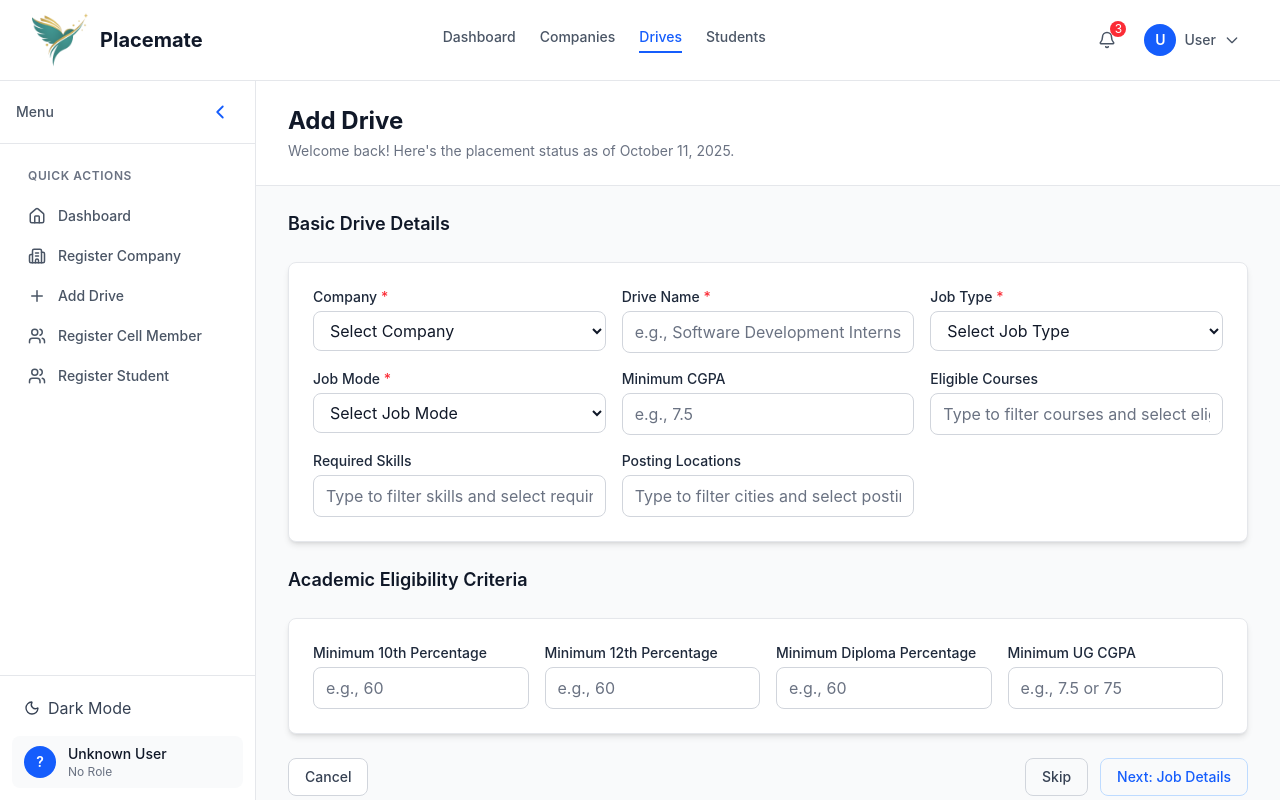
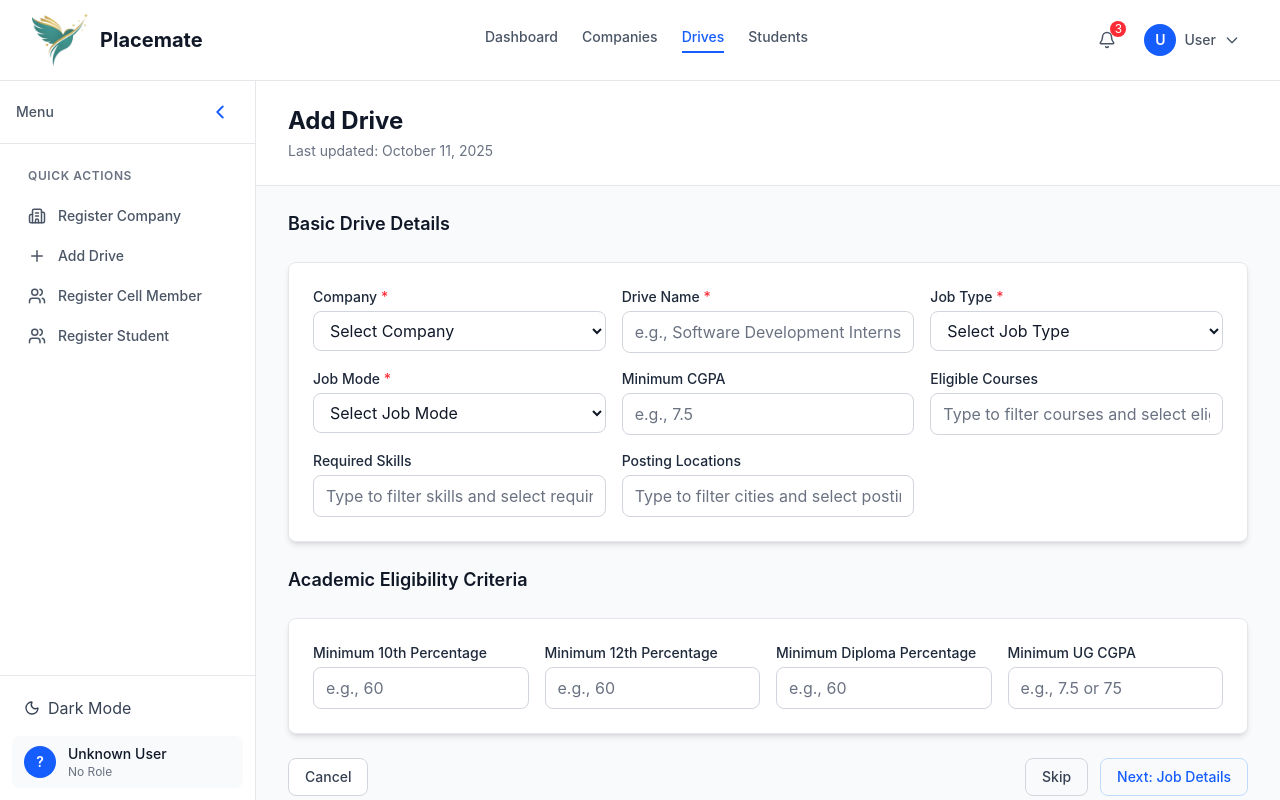
Before and after one commit to Kishan-Thanki/placemate, a React (Vite) app in the folder frontend/: page /admin/drives/new in a window 1280 px wide. Built offline with nearby package versions, Linux system fonts and the light colour scheme.

Commit message:
Fixed minor UI issues

```diff
--- a/frontend/src/components/layout/DashboardLayout.jsx
+++ b/frontend/src/components/layout/DashboardLayout.jsx
@@ -77,13 +77,29 @@ export function DashboardLayout({ children, title = "Dashboard" }) {
                   ${isDark ? "text-gray-400" : "text-gray-500"}
                 `}
                   >
-                    Welcome back! Here's the placement status as of{" "}
-                    {new Date().toLocaleDateString("en-US", {
-                      year: "numeric",
-                      month: "long",
-                      day: "numeric",
-                    })}
-                    .
+                    {title === "Placement Dashboard"
+                      ? `Welcome back! Here's the placement status as of ${new Date().toLocaleDateString(
+                          "en-US",
+                          {
+                            year: "numeric",
+                            month: "long",
+                            day: "numeric",
+                          }
+                        )}.`
+                      : title === "Registered Companies"
+                      ? "Manage and view all companies registered in the placement portal."
+                      : title === "Placement Drives"
+                      ? "Browse and manage all placement drives and opportunities."
+                      : title === "Registered Students"
+                      ? "View and manage all students registered for placements."
+                      : `Last updated: ${new Date().toLocaleDateString(
+                          "en-US",
+                          {
+                            year: "numeric",
+                            month: "long",
+                            day: "numeric",
+                          }
+                        )}`}
                   </p>
                 </div>
 
--- a/frontend/src/components/layout/Navbar.jsx
+++ b/frontend/src/components/layout/Navbar.jsx
@@ -1,4 +1,4 @@
-import React, { useState } from "react";
+import React, { useState, useEffect, useRef } from "react";
 import { NavLink, useNavigate } from "react-router-dom";
 import logoUrl from "../../../src/assets/placemate_logo.png";
 import { useTheme } from "../../contexts/ThemeContext";
@@ -14,6 +14,10 @@ export function Navbar({ onMenuClick }) {
   const navigate = useNavigate();
   const [showProfileMenu, setShowProfileMenu] = useState(false);
   const [showNotifications, setShowNotifications] = useState(false);
+
+  // Refs for click-outside detection
+  const profileRef = useRef(null);
+  const notificationRef = useRef(null);
 
   // Fetch user info from localStorage
   const storedUser = JSON.parse(localStorage.getItem("user")) || {};
@@ -51,6 +55,24 @@ export function Navbar({ onMenuClick }) {
     },
   ];
 
+  // Close dropdowns when clicking outside
+  useEffect(() => {
+    const handleClickOutside = (event) => {
+      if (profileRef.current && !profileRef.current.contains(event.target)) {
+        setShowProfileMenu(false);
+      }
+      if (
+        notificationRef.current &&
+        !notificationRef.current.contains(event.target)
+      ) {
+        setShowNotifications(false);
+      }
+    };
+
+    document.addEventListener("mousedown", handleClickOutside);
+    return () => document.removeEventListener("mousedown", handleClickOutside);
+  }, []);
+
   // Handle sign out
   const handleSignOut = async () => {
     try {
@@ -82,10 +104,10 @@ export function Navbar({ onMenuClick }) {
       ${isDark ? "bg-gray-800 border-gray-700" : "bg-white border-gray-200"}
     `}
     >
-      <div className="px-4 sm:px-6 lg:px-8">
-        <div className="grid grid-cols-12 items-center h-20 gap-4 py-2">
+      <div className="px-2 sm:px-4 lg:px-8">
+        <div className="flex items-center justify-between h-20 py-2">
           {/* Left section: Logo + mobile menu */}
-          <div className="col-span-12 lg:col-span-4 flex items-center space-x-4">
+          <div className="flex items-center space-x-2 sm:space-x-4">
             <button
               onClick={onMenuClick}
               className={`
@@ -112,14 +134,14 @@ export function Navbar({ onMenuClick }) {
               </svg>
             </button>
 
-            <div className="flex items-center space-x-3">
+            <div className="flex items-center space-x-2 sm:space-x-3">
               <img
                 src={logoUrl}
                 alt="Placemate Logo"
-                className="h-14 w-14 object-contain my-1"
+                className="h-12 w-12 sm:h-14 sm:w-14 object-contain my-1"
               />
               <span
-                className={`text-xl font-bold hidden sm:block ${
+                className={`text-lg sm:text-xl font-bold ${
                   isDark ? "text-white" : "text-gray-900"
                 }`}
               >
@@ -129,8 +151,9 @@ export function Navbar({ onMenuClick }) {
           </div>
 
           {/* Center section: Navigation links */}
-          <div className="hidden md:flex col-span-12 lg:col-span-4 items-center">
-            <div className="hidden lg:flex items-center space-x-6">
+          <div className="flex-1 flex items-center justify-center mx-4">
+            {/* Mobile: Show in sidebar, Desktop: Show in navbar */}
+            <div className="hidden md:flex items-center space-x-4 lg:space-x-6">
               {[
                 {
                   id: "dashboard",
@@ -147,7 +170,7 @@ export function Navbar({ onMenuClick }) {
                   to={item.to}
                   end={item.end}
                   className={({ isActive }) => `
-                    text-sm font-medium pb-1 border-b-2 transition-colors
+                    text-sm font-medium pb-1 border-b-2 transition-colors whitespace-nowrap
                     ${
                       isActive
                         ? isDark
@@ -166,9 +189,9 @@ export function Navbar({ onMenuClick }) {
           </div>
 
           {/* Right section: Notifications + Profile */}
-          <div className="col-span-12 lg:col-span-4 flex items-center justify-end space-x-3">
+          <div className="flex items-center justify-end space-x-1 sm:space-x-3">
             {/* Notifications */}
-            <div className="relative">
+            <div className="relative" ref={notificationRef}>
               <button
                 onClick={() => setShowNotifications(!showNotifications)}
                 className={`
@@ -254,7 +277,7 @@ export function Navbar({ onMenuClick }) {
             </div>
 
             {/* Profile dropdown */}
-            <div className="relative">
+            <div className="relative" ref={profileRef}>
               <button
                 onClick={() => setShowProfileMenu(!showProfileMenu)}
                 className={`
@@ -298,6 +321,7 @@ export function Navbar({ onMenuClick }) {
                       ? "bg-gray-800 border-gray-700"
                       : "bg-white border-gray-200"
                   } border
+                  max-h-[calc(100vh-100px)] overflow-y-auto
                 `}
                 >
                   <div className="py-2">
--- a/frontend/src/components/layout/Sidebar.jsx
+++ b/frontend/src/components/layout/Sidebar.jsx
@@ -1,6 +1,6 @@
-import React, { useState, useEffect } from 'react';
-import { useNavigate } from 'react-router-dom';
-import { useTheme } from '../../contexts/ThemeContext';
+import React, { useState, useEffect } from "react";
+import { useNavigate } from "react-router-dom";
+import { useTheme } from "../../contexts/ThemeContext";
 import {
   LayoutDashboard,
   Building2,
@@ -14,61 +14,94 @@ import {
   Moon,
   Sun,
   HomeIcon,
-} from 'lucide-react';
+} from "lucide-react";
 
 export function Sidebar({ isOpen, onClose }) {
   const { isDark, toggleTheme } = useTheme();
   const navigate = useNavigate();
-  const [activeItem, setActiveItem] = useState('dashboard');
+  const [activeItem, setActiveItem] = useState("dashboard");
   const [collapsed, setCollapsed] = useState(false);
 
   // ✅ Load user info from localStorage
   const [user, setUser] = useState(null);
   useEffect(() => {
-    const stored = localStorage.getItem('user');
+    const stored = localStorage.getItem("user");
     if (stored) setUser(JSON.parse(stored));
   }, []);
 
-  // Persist collapsed state
+  // Persist collapsed state (only for desktop)
   useEffect(() => {
-    const saved = localStorage.getItem('placemate-sidebar-collapsed');
-    if (saved) setCollapsed(saved === 'true');
+    const saved = localStorage.getItem("placemate-sidebar-collapsed");
+    if (saved && window.innerWidth >= 1024) {
+      setCollapsed(saved === "true");
+    }
   }, []);
 
   useEffect(() => {
-    localStorage.setItem('placemate-sidebar-collapsed', String(collapsed));
+    if (window.innerWidth >= 1024) {
+      localStorage.setItem("placemate-sidebar-collapsed", String(collapsed));
+    }
   }, [collapsed]);
+
+  // Force expand on mobile when sidebar opens
+  useEffect(() => {
+    if (isOpen && window.innerWidth < 1024) {
+      setCollapsed(false);
+    }
+  }, [isOpen]);
+
+  // Main navigation links (shown on mobile instead of navbar)
+  const mainNavLinks = [
+    {
+      id: "dashboard",
+      name: "Dashboard",
+      icon: <LayoutDashboard size={18} />,
+      href: "/admin",
+    },
+    {
+      id: "companies",
+      name: "Companies",
+      icon: <Building2 size={18} />,
+      href: "/admin/companies",
+    },
+    {
+      id: "drives",
+      name: "Drives",
+      icon: <CalendarDays size={18} />,
+      href: "/admin/drives",
+    },
+    {
+      id: "students",
+      name: "Students",
+      icon: <Users size={18} />,
+      href: "/admin/students",
+    },
+  ];
 
   const quickActions = [
     {
-      id: 'admin-dashboard',
-      name: 'Dashboard',
-      icon: <HomeIcon size={18} />,
-      href: '/admin',
+      id: "register-company",
+      name: "Register Company",
+      icon: <Building2 size={18} />,
+      href: "/admin/companies/register",
     },
     {
-      id: 'register-company',
-      name: 'Register Company',
-      icon: <Building2 size={18} />,
-      href: '/admin/companies/register',
+      id: "add-drive",
+      name: "Add Drive",
+      icon: <Plus size={18} />,
+      href: "/admin/drives/new",
     },
     {
-      id: 'add-drive',
-      name: 'Add Drive',
-      icon: <Plus size={18} />,
-      href: '/admin/drives/new',
+      id: "register-cell-member",
+      name: "Register Cell Member",
+      icon: <Users size={18} />,
+      href: "/admin/spc",
     },
     {
-      id: 'register-cell-member',
-      name: 'Register Cell Member',
+      id: "register-student",
+      name: "Register Student",
       icon: <Users size={18} />,
-      href: '/admin/spc',
-    },
-    {
-      id: 'register-student',
-      name: 'Register Student',
-      icon: <Users size={18} />,
-      href: '/admin/students/register',
+      href: "/admin/students/register",
     },
   ];
 
@@ -80,70 +113,118 @@ export function Sidebar({ isOpen, onClose }) {
 
   return (
     <>
-      {/* Mobile overlay */}
+      {/* Mobile overlay - appears behind sidebar but above everything else */}
       {isOpen && (
         <div
-          className="fixed inset-0 bg-black bg-opacity-50 z-40 lg:hidden"
+          className="fixed inset-0 bg-black/60 z-40 lg:hidden backdrop-blur-sm"
           onClick={onClose}
+          aria-hidden="true"
         />
       )}
 
       <aside
         className={`
-          fixed left-0 top-0 z-50 h-full ${collapsed ? 'w-16' : 'w-64'} transform transition-all duration-300 ease-in-out
+          fixed left-0 top-0 z-50 h-full ${
+            collapsed && window.innerWidth >= 1024 ? "w-16" : "w-64"
+          } transform transition-all duration-300 ease-in-out
           lg:relative lg:translate-x-0 lg:z-auto
-          ${isOpen ? 'translate-x-0' : '-translate-x-full'}
-          ${isDark ? 'bg-gray-800 border-gray-700' : 'bg-white border-gray-200'}
-          border-r
+          ${isOpen ? "translate-x-0" : "-translate-x-full"}
+          ${isDark ? "bg-gray-800 border-gray-700" : "bg-white border-gray-200"}
+          border-r shadow-xl lg:shadow-none
         `}
       >
         <div className="flex flex-col h-full">
           {/* Sidebar Header */}
           <div
-            className={`flex items-center justify-between ${collapsed ? 'px-2' : 'px-4'} py-3 border-b ${
-              isDark ? 'border-gray-700' : 'border-gray-200'
-            }`}
+            className={`flex items-center justify-between ${
+              collapsed ? "px-2" : "px-4"
+            } py-3 border-b ${isDark ? "border-gray-700" : "border-gray-200"}`}
           >
             {!collapsed && (
               <span
-                className={`${isDark ? 'text-gray-300' : 'text-gray-600'} text-sm font-medium`}
+                className={`${
+                  isDark ? "text-gray-300" : "text-gray-600"
+                } text-sm font-medium`}
               >
                 Menu
               </span>
             )}
             <div className="flex items-center gap-2">
+              {/* X button - only on mobile */}
               <button
                 onClick={onClose}
                 className={`lg:hidden p-2 rounded-lg ${
                   isDark
-                    ? 'text-gray-400 hover:bg-gray-700'
-                    : 'text-gray-500 hover:bg-gray-100'
+                    ? "text-gray-400 hover:bg-gray-700"
+                    : "text-gray-500 hover:bg-gray-100"
                 }`}
                 title="Close"
               >
                 ✕
               </button>
+              {/* Chevron button - only on desktop */}
               <button
                 onClick={() => setCollapsed(!collapsed)}
-                className={`p-2 rounded-md ${
+                className={`hidden lg:block p-2 rounded-md ${
                   isDark
-                    ? 'text-blue-400 hover:bg-gray-700'
-                    : 'text-blue-600 hover:bg-blue-50'
+                    ? "text-blue-400 hover:bg-gray-700"
+                    : "text-blue-600 hover:bg-blue-50"
                 }`}
-                title={collapsed ? 'Expand sidebar' : 'Collapse sidebar'}
+                title={collapsed ? "Expand sidebar" : "Collapse sidebar"}
               >
-                {collapsed ? <ChevronRight size={22} /> : <ChevronLeft size={22} />}
+                {collapsed ? (
+                  <ChevronRight size={22} />
+                ) : (
+                  <ChevronLeft size={22} />
+                )}
               </button>
             </div>
           </div>
 
           {/* Navigation */}
-          <nav className={`flex-1 ${collapsed ? 'px-2' : 'px-4'} py-6 space-y-2`}>
+          <nav
+            className={`flex-1 ${
+              collapsed ? "px-2" : "px-4"
+            } py-6 space-y-6 overflow-y-auto`}
+          >
+            {/* Main Navigation - Visible on mobile (<md), hidden on desktop where navbar shows them */}
+            <div className="md:hidden">
+              <h3
+                className={`px-3 text-xs font-semibold uppercase tracking-wider mb-3 ${
+                  isDark ? "text-gray-400" : "text-gray-500"
+                }`}
+              >
+                Navigation
+              </h3>
+              {mainNavLinks.map((item) => (
+                <button
+                  key={item.id}
+                  onClick={() => handleItemClick(item.id, item.href)}
+                  className={`
+                    w-full flex items-center px-3 py-2.5 rounded-lg text-sm font-medium transition-colors
+                    ${
+                      activeItem === item.id
+                        ? isDark
+                          ? "bg-blue-600 text-white"
+                          : "bg-blue-50 text-blue-600"
+                        : isDark
+                        ? "text-gray-300 hover:bg-gray-700"
+                        : "text-gray-700 hover:bg-gray-100"
+                    }
+                  `}
+                >
+                  <span className="mr-3">{item.icon}</span>
+                  <span>{item.name}</span>
+                </button>
+              ))}
+            </div>
+
+            {/* Quick Actions */}
             <div>
               {!collapsed && (
                 <h3
                   className={`px-3 text-xs font-semibold uppercase tracking-wider mb-3 ${
-                    isDark ? 'text-gray-400' : 'text-gray-500'
+                    isDark ? "text-gray-400" : "text-gray-500"
                   }`}
                 >
                   Quick Actions
@@ -155,21 +236,21 @@ export function Sidebar({ isOpen, onClose }) {
                   onClick={() => handleItemClick(item.id, item.href)}
                   className={`
                     w-full flex items-center ${
-                      collapsed ? 'justify-center' : 'px-3'
+                      collapsed ? "justify-center px-2" : "px-3"
                     } py-2.5 rounded-lg text-sm font-medium transition-colors
                     ${
                       activeItem === item.id
                         ? isDark
-                          ? 'bg-blue-600 text-white'
-                          : 'bg-blue-50 text-blue-700'
+                          ? "bg-blue-600 text-white"
+                          : "bg-blue-50 text-blue-700"
                         : isDark
-                        ? 'text-gray-300 hover:text-white hover:bg-gray-700'
-                        : 'text-gray-600 hover:text-gray-900 hover:bg-gray-50'
+                        ? "text-gray-300 hover:text-white hover:bg-gray-700"
+                        : "text-gray-600 hover:text-gray-900 hover:bg-gray-50"
                     }
                   `}
                 >
-                  <span className={`${collapsed ? '' : 'mr-3'}`}>{item.icon}</span>
-                  {!collapsed && item.name}
+                  <span className={collapsed ? "" : "mr-3"}>{item.icon}</span>
+                  {!collapsed && <span>{item.name}</span>}
                 </button>
               ))}
             </div>
@@ -177,50 +258,54 @@ export function Sidebar({ isOpen, onClose }) {
 
           {/* ✅ Sidebar Footer: Theme toggle + Profile */}
           <div
-            className={`px-3 py-3 border-t ${
-              isDark ? 'border-gray-700' : 'border-gray-200'
+            className={`${collapsed ? "px-2" : "px-3"} py-3 border-t ${
+              isDark ? "border-gray-700" : "border-gray-200"
             } space-y-2`}
           >
             <button
               onClick={toggleTheme}
               className={`w-full ${
-                isDark ? 'text-gray-300 hover:bg-gray-700' : 'text-gray-700 hover:bg-gray-100'
+                isDark
+                  ? "text-gray-300 hover:bg-gray-700"
+                  : "text-gray-700 hover:bg-gray-100"
               } px-3 py-2 rounded-md flex items-center ${
-                collapsed ? 'justify-center' : 'gap-2'
+                collapsed ? "justify-center" : "gap-2"
               }`}
             >
               {isDark ? <Sun size={16} /> : <Moon size={16} />}
-              {!collapsed && (isDark ? 'Light Mode' : 'Dark Mode')}
+              {!collapsed && <span>{isDark ? "Light Mode" : "Dark Mode"}</span>}
             </button>
 
             {/* ✅ Dynamic user info */}
             <div
-              className={`${
-                isDark ? 'bg-gray-700' : 'bg-gray-50'
-              } rounded-lg ${collapsed ? 'p-2 flex justify-center' : 'px-3 py-2 flex items-center gap-3'}`}
+              className={`${isDark ? "bg-gray-700" : "bg-gray-50"} rounded-lg ${
+                collapsed
+                  ? "p-2 flex justify-center"
+                  : "px-3 py-2 flex items-center gap-3"
+              }`}
             >
-              <div className="w-8 h-8 bg-blue-600 rounded-full flex items-center justify-center overflow-hidden">
+              <div className="w-8 h-8 bg-blue-600 rounded-full flex items-center justify-center overflow-hidden flex-shrink-0">
                 <span className="text-white text-sm font-semibold leading-none">
-                  {user?.firstName?.[0]?.toUpperCase() || '?'}
+                  {user?.firstName?.[0]?.toUpperCase() || "?"}
                 </span>
               </div>
               {!collapsed && (
                 <div className="flex-1 min-w-0">
                   <p
                     className={`text-sm font-medium truncate ${
-                      isDark ? 'text-white' : 'text-gray-900'
+                      isDark ? "text-white" : "text-gray-900"
                     }`}
                   >
                     {user?.firstName
-                      ? `${user.firstName} ${user.lastName || ''}`
-                      : 'Unknown User'}
+                      ? `${user.firstName} ${user.lastName || ""}`
+                      : "Unknown User"}
                   </p>
                   <p
                     className={`text-xs truncate ${
-                      isDark ? 'text-gray-400' : 'text-gray-500'
+                      isDark ? "text-gray-400" : "text-gray-500"
                     }`}
                   >
-                    {user?.roles?.[0] || 'No Role'}
+                    {user?.roles?.[0] || "No Role"}
                   </p>
                 </div>
               )}
--- a/frontend/src/pages/admin/company/CompaniesList.jsx
+++ b/frontend/src/pages/admin/company/CompaniesList.jsx
@@ -82,8 +82,6 @@ export default function CompaniesList() {
     <DashboardLayout title="Registered Companies">
       <PageContainer>
         <Section
-          title="Registered Companies"
-          description="Browse and manage all registered companies in the placement portal."
           action={
             <div className="flex gap-2">
               <Button onClick={() => navigate("/admin/companies/register")}>
```
